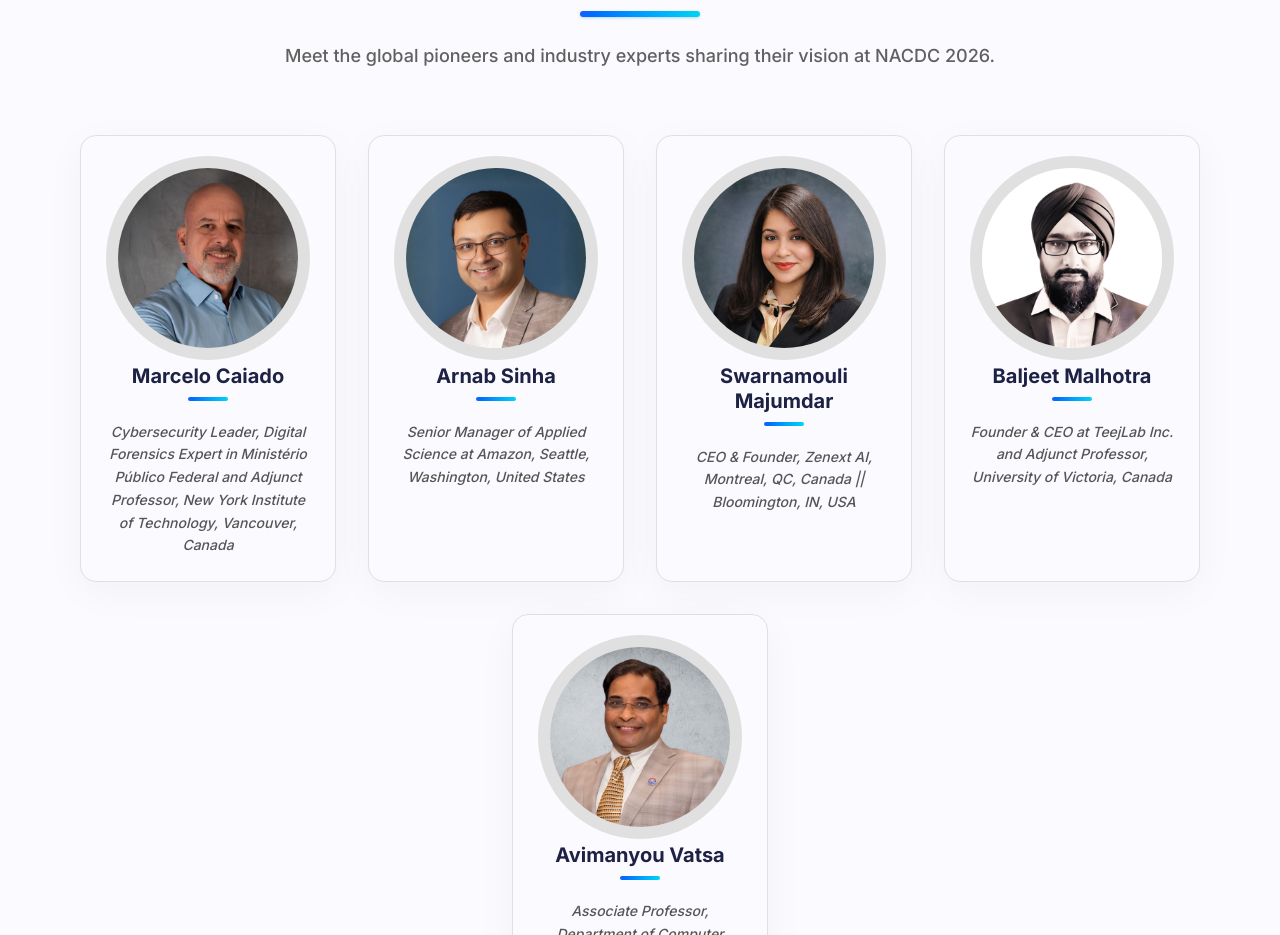
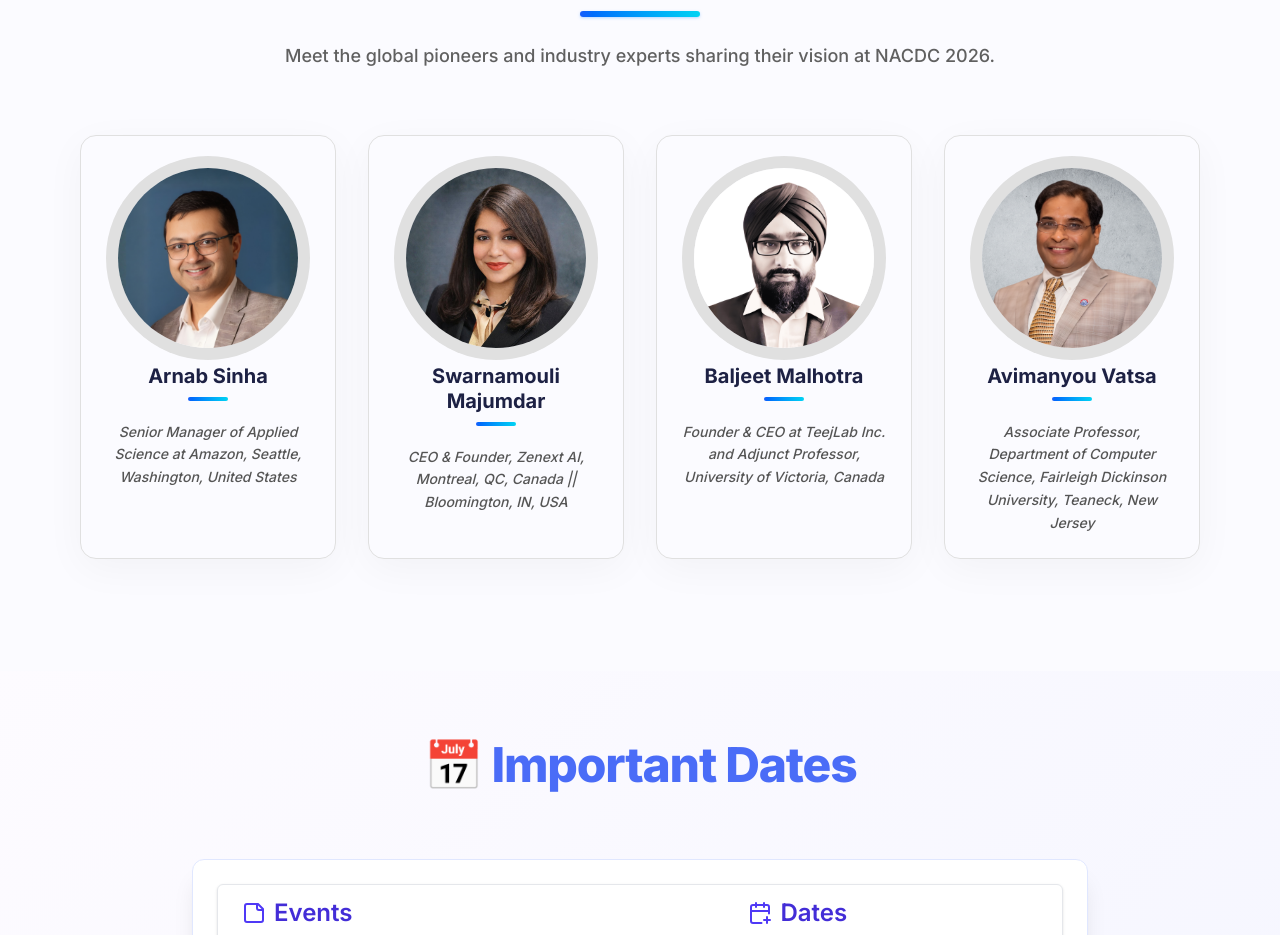
Before and after one commit to KartikTulsian/iemnacdc, a Next.js app: page / in a window 1280 px wide. Shown: the part 2360-3295 px from the top of the page. Built offline with nearby package versions, Linux system fonts and the light colour scheme.

Commit message:
update in speaker

```diff
--- a/src/components/Speakers/SpeakerDetails.tsx
+++ b/src/components/Speakers/SpeakerDetails.tsx
@@ -11,13 +11,13 @@ const speakerData = [
   //   image: "/images/testimonials/speaker_1.png",
   //   linkedIn: "https://www.linkedin.com/in/tommurad/",
   // },
-  {
-    id: 1,
-    name: "Marcelo Caiado",
-    designation: "Cybersecurity Leader, Digital Forensics Expert in Ministério Público Federal and Adjunct Professor, New York Institute of Technology, Vancouver, Canada",
-    image: "/images/testimonials/speaker_6.png",
-    linkedIn: "https://www.linkedin.com/in/caiado/",
-  },
+  // {
+  //   id: 1,
+  //   name: "Marcelo Caiado",
+  //   designation: "Cybersecurity Leader, Digital Forensics Expert in Ministério Público Federal and Adjunct Professor, New York Institute of Technology, Vancouver, Canada",
+  //   image: "/images/testimonials/speaker_6.png",
+  //   linkedIn: "https://www.linkedin.com/in/caiado/",
+  // },
   {
     id: 2,
     name: "Arnab Sinha",
```
